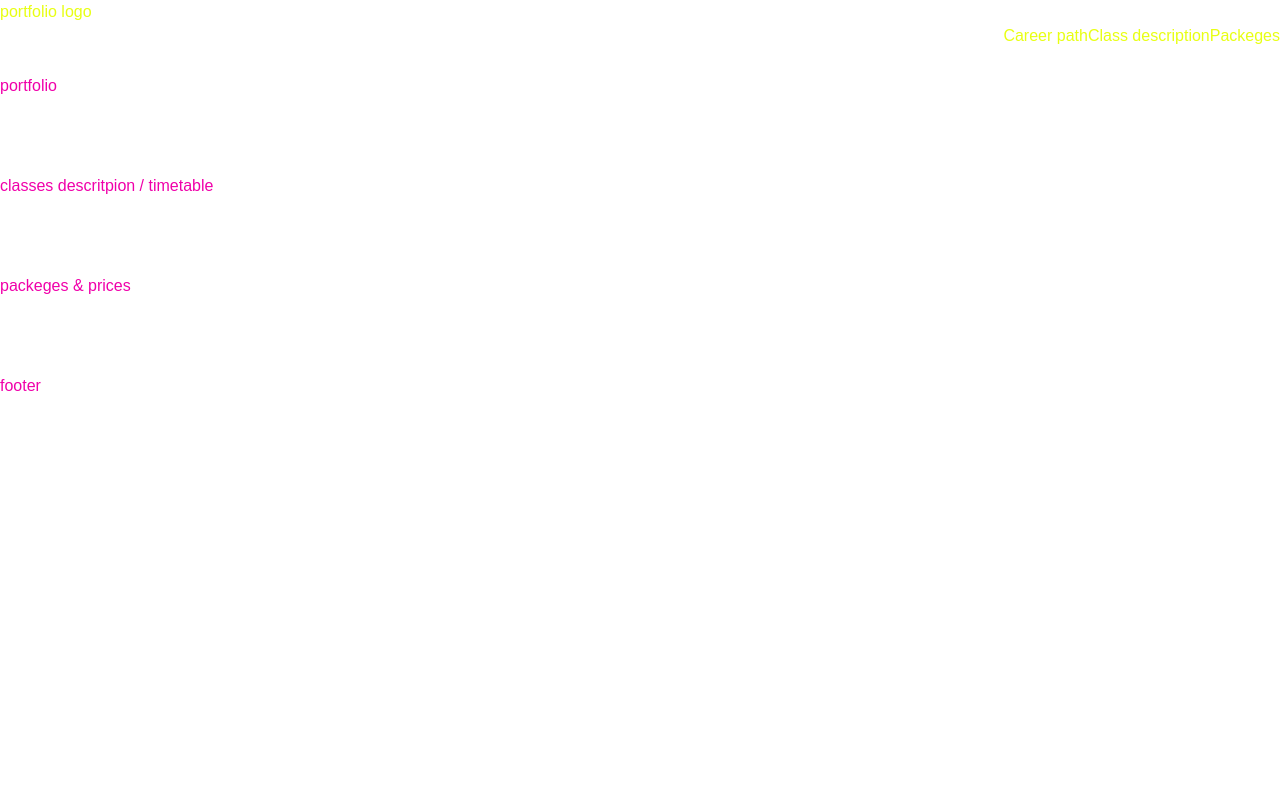
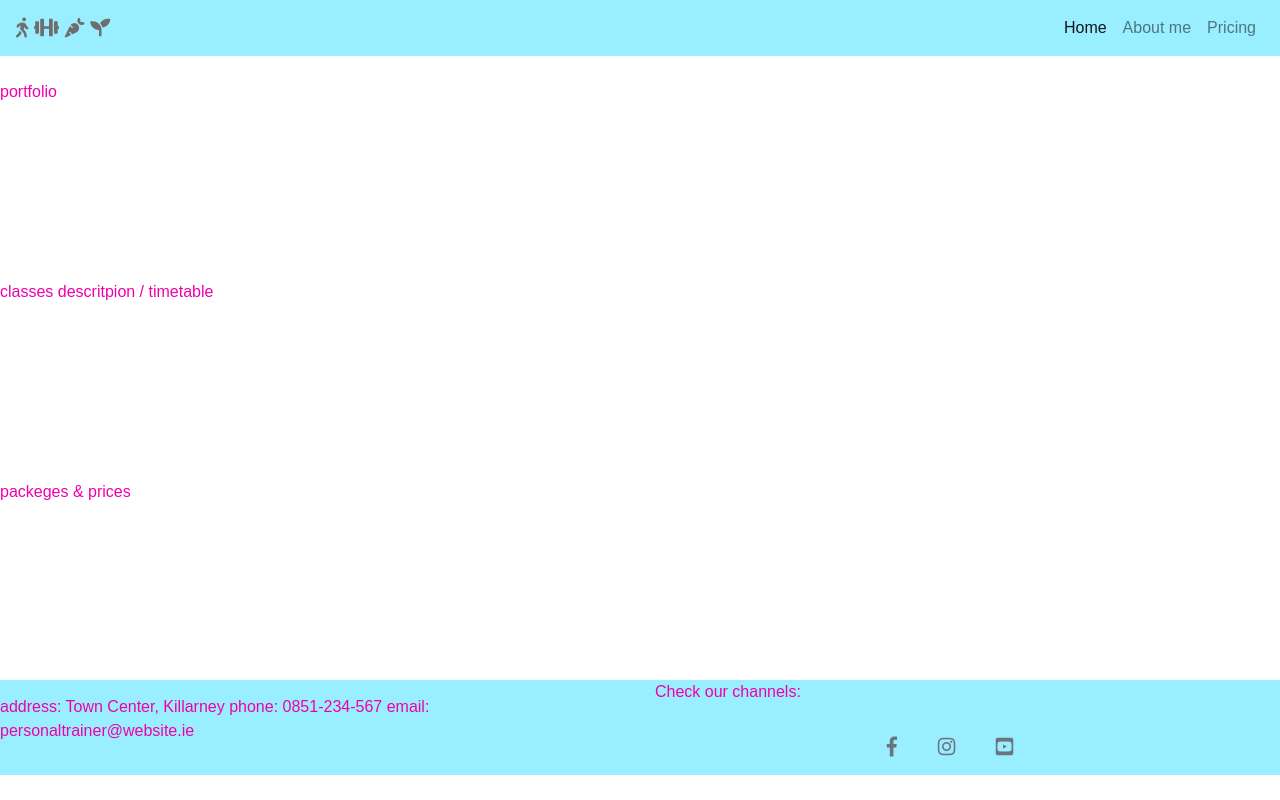
Before and after one commit to marcin-kli/MP1, a plain HTML site: page index.html in a window 1280 px wide. Drawn offline with nearby package versions, Linux system fonts and the light colour scheme.

Commit message:
index.html, style html updated (navigation and footer)

```diff
--- a/assets/css/style.css
+++ b/assets/css/style.css
@@ -1,4 +1,4 @@
-
+/*-------------fixed for testing---*/
 *{
   margin: 0;
   padding: 0;
@@ -16,35 +16,61 @@ a{
     color: #ffabcd
 }
 
-nav a{
-    color: #e8ff13;
+/*-------------Colors---*/
+
+.bg-site-main-color{
+    background-color: #99eeff;
 }
 
-nav a:hover{
-    color: #10c7d0;
-    border-bottom: 1px solid #10c7d0;
-    text-decoration: none;
+#bg-color-navbar{
+    background-color: #99eeff;
 }
-nav ul{
-    float: right;
-    display: flex;
+
+.icon-color{
+    color: rgb(110, 110, 110)
+}
+
+
+/*-------------Footer---*/
+
+footer li{
+     display: inline;
+     text-align: center;
+}
+
+footer ul{
+  padding-top: 15px;
+}
+
+.no-border{
+    border: none;
+    border-radius: 0px;
+}
+
+.social-links {
+    font-size:125%;
+    text-align: center;
+}
+
+.social-links li {
+    margin-right: 35px;
+}
+
+
+
+
+
+
+
+
+
+
+article{
+    margin-top: 80px;
 
 }
 
-nav li{
-
-    list-style-type: none;
-    text-align: center;
-}
-
-article{
-margin-top: 50px;
+section{
+    height: 200px;
 
 }
-
-
-section{
-
-    height: 100px;
-
-}
--- a/index.html
+++ b/index.html
@@ -5,30 +5,39 @@
     <meta name="viewport" content="width=device-width, initial-scale=1.0">
     <meta name="Description" content="Personal trainer portfolio website" />
     <link rel="stylesheet" href="https://cdn.jsdelivr.net/npm/bootstrap@4.5.3/dist/css/bootstrap.min.css" integrity="sha384-TX8t27EcRE3e/ihU7zmQxVncDAy5uIKz4rEkgIXeMed4M0jlfIDPvg6uqKI2xXr2" crossorigin="anonymous">
+    <link rel="stylesheet" href="https://use.fontawesome.com/releases/v5.6.3/css/all.css" integrity="sha384-UHRtZLI+pbxtHCWp1t77Bi1L4ZtiqrqD80Kn4Z8NTSRyMA2Fd33n5dQ8lWUE00s/" crossorigin="anonymous"/>
     <link rel="stylesheet" href="assets/css/style.css" type="text/css" />
     <title>Personal trainer portfolio website</title>
 </head>
 <body>
     <header>
      <!-- nav section -->
-    <nav>
-            <div>
-                <a href="index.html"> portfolio logo </a>
-            </div>
-            <div>
-                <ul>
-                    <li>
-                        <a  href="#career">Career path</a>
-                    </li>
-                    <li>
-                        <a  href="#description">Class description</a>
-                    </li>
-                    <li>
-                        <a  href="#packeges">Packeges</a>
-                    </li>
-                </ul>
-            </div>
+
+    <nav class="navbar navbar-light navbar-expand fixed-top bg-site-main-color">
+        <a class="navbar-brand " href="index.html" title="Home page">
+            <i class="fas fa-walking icon-color" aria-hidden="true"></i>
+            <i class="fas fa-dumbbell icon-color" aria-hidden="true"> </i>
+            <i class="fas fa-carrot icon-color" aria-hidden="true"></i>
+            <i class="fas fa-seedling icon-color" aria-hidden="true"></i>
+            <p class="sr-only">Home</p>
+        </a>
+        <div class="ml-auto">
+            <ul class="navbar-nav">
+                <li class="nav-item active">
+                    <a class="nav-link" href="index.html">Home <span class="sr-only">(current)</span></a>
+                </li>
+                <li class="nav-item">
+                    <a class="nav-link" href="#">About me</a>
+                </li>
+                <li class="nav-item">
+                    <a class="nav-link" href="#">Pricing</a>
+                </li>
+            </ul>
+        </div>
     </nav>
+
+
+
     </header>
 
     <article>
@@ -52,11 +61,24 @@
     </article>
     <!-- footer section -->
     <footer>
+        <div class="row">
+        <div class="card col-sm-6 no-border bg-site-main-color">
+            <ul>
+            <li>address: Town Center, Killarney</li>
+            <li>phone: 0851-234-567</li>
+            <li>email: personaltrainer@website.ie</li>
+            </ul>
+        </div>
+        <div class="card col-sm-6 no-border bg-site-main-color">
+            <p>Check our channels:</p>
+            <ul class="social-links">
+                <li><a class="text-secondary" href="https://www.facebook.com" target="_blank"><i class="fab fa-facebook-f"></i></a></li>
+                <li><a class="text-secondary" href="https://www.instagram.com" target="_blank"><i class="fab fa-instagram"></i></a></li>
+                <li><a class="text-secondary" href="https://www.youtube.com" target="_blank"><i class="fab fa-youtube-square"></i></a></li>
 
-        footer
+            </ul>
+        </div>
+      </div>
     </footer>
-
-
-
 </body>
 </html>
```
